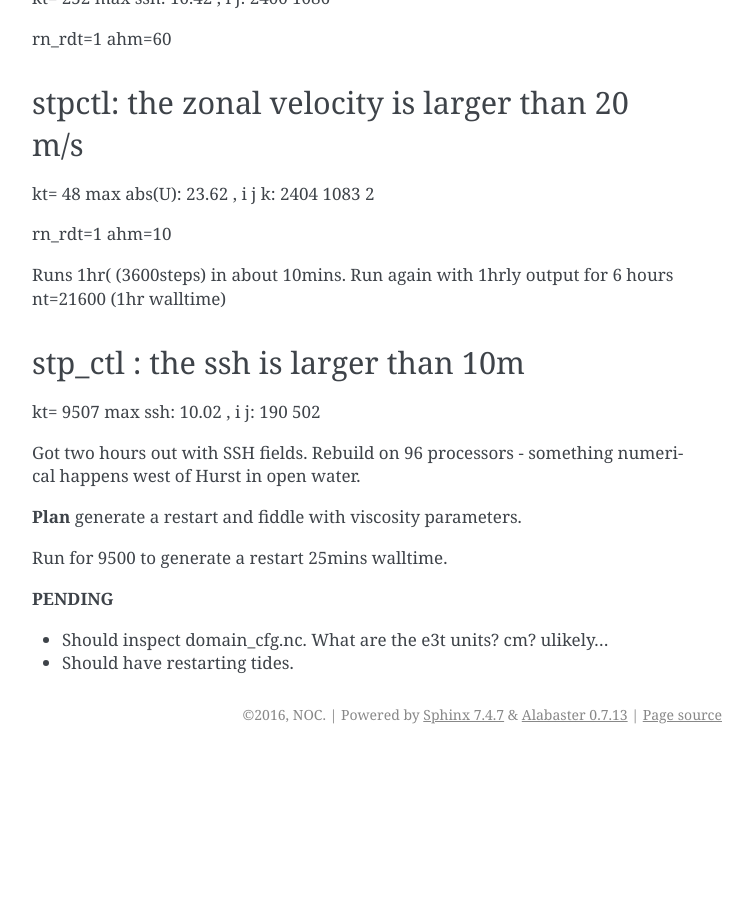
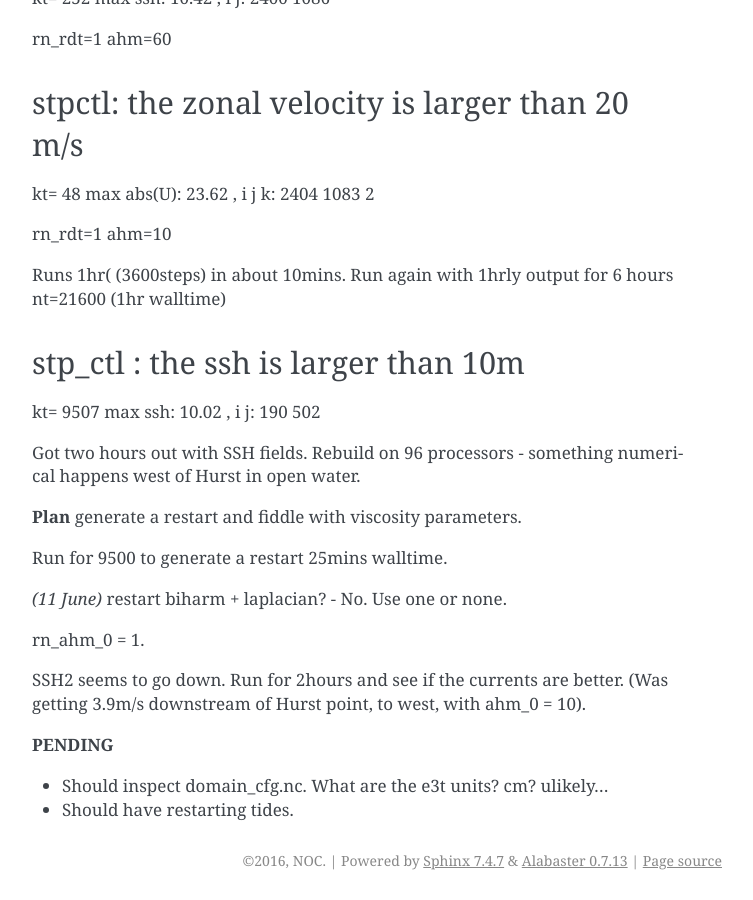
Before and after one commit to NOC-MSM/SEAsia, a Sphinx documentation site: the page built from recipes/docs/source/SolentSurge_jobs4_archer.rst, in a window 1280 px wide and 900 px high, scrolled down 12690 px. Shown: the whole window, without its empty margins (388-1141 px from the left). Built offline with Sphinx 7.4.7, drawn with Linux system fonts in a browser that asks for light colours; before the commit the page ends 13444 px from its top, so only the background shows below that.

Commit message:
decrease visc

```diff
--- a/recipes/docs/source/SolentSurge_jobs4_archer.rst
+++ b/recipes/docs/source/SolentSurge_jobs4_archer.rst
@@ -646,6 +646,15 @@ Rebuild on 96 processors - something numerical happens west of Hurst in open wat
 
 Run for 9500 to generate a restart 25mins walltime.
 
+*(11 June)*
+restart
+biharm + laplacian? - No. Use one or none.
+
+rn_ahm_0 = 1.
+
+SSH2 seems to go down. Run for 2hours and see if the currents are better. (Was
+getting 3.9m/s downstream of Hurst point, to west, with ahm_0 = 10).
+
 **PENDING**
 
 
```
